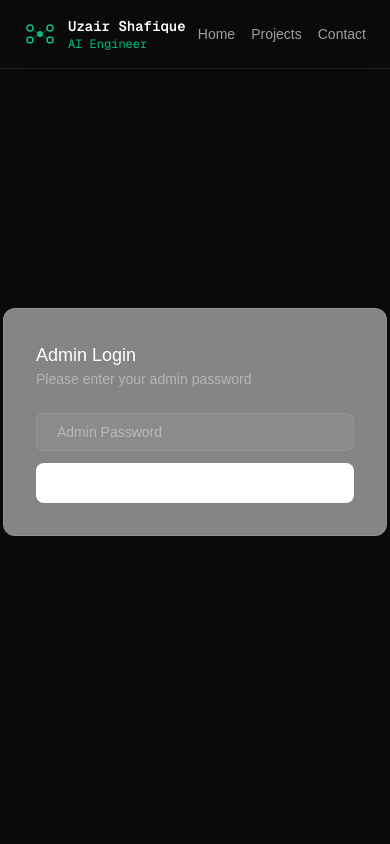
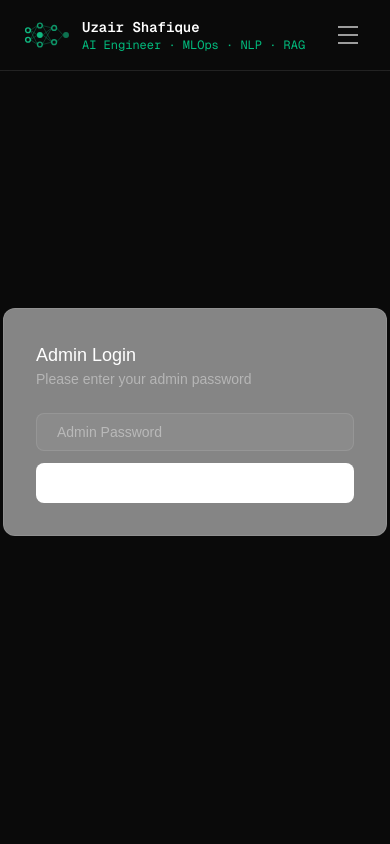
Before and after one commit to ozairshafique/ai-engineer-portfolio, a Next.js app: page /admin in a window 390 px wide. Shown: the top 844 px of the page. Built offline with nearby package versions, Linux system fonts and the light colour scheme.

Commit message:
Enhance Navbar component with responsive design and improved logo SVG

```diff
--- a/components/Navbar.tsx
+++ b/components/Navbar.tsx
@@ -1,53 +1,186 @@
+"use client";
 import Link from "next/link";
+import NavLinks from "./NavLinks";
+import { useState } from "react";
+import { link } from "fs";
 
 function NeuralLogo() {
   return (
-    <svg width="32" height="32" viewBox="0 0 32 32" fill="none">
-      <circle cx="6" cy="10" r="3" stroke="#10b981" strokeWidth="1.5" />
-      <circle cx="6" cy="22" r="3" stroke="#10b981" strokeWidth="1.5" />
-      <circle cx="16" cy="16" r="3" fill="#10b981" />
-      <circle cx="26" cy="10" r="3" stroke="#10b981" strokeWidth="1.5" />
-      <circle cx="26" cy="22" r="3" stroke="#10b981" strokeWidth="1.5" />
+    <svg width="46" height="38" viewBox="0 0 38 32" fill="none">
+      {/* Input layer */}
+      <circle cx="3" cy="12" r="2" stroke="#10b981" strokeWidth="1.2" />
+      <circle cx="3" cy="20" r="2" stroke="#10b981" strokeWidth="1.2" />
+      {/* Hidden layer 1 */}
+      <circle
+        cx="13"
+        cy="8"
+        r="2"
+        stroke="#10b981"
+        strokeWidth="1.2"
+        opacity="0.8"
+      />
+      <circle cx="13" cy="16" r="2.5" fill="#10b981" />
+      <circle
+        cx="13"
+        cy="24"
+        r="2"
+        stroke="#10b981"
+        strokeWidth="1.2"
+        opacity="0.8"
+      />
+      {/* Hidden layer 2 */}
+      <circle
+        cx="25"
+        cy="10"
+        r="2"
+        stroke="#10b981"
+        strokeWidth="1.2"
+        opacity="0.8"
+      />
+      <circle
+        cx="25"
+        cy="22"
+        r="2"
+        stroke="#10b981"
+        strokeWidth="1.2"
+        opacity="0.8"
+      />
+      {/* Output layer */}
+      <circle cx="35" cy="16" r="2.5" fill="#10b981" opacity="0.6" />
+      {/* Connections — input to hidden 1 */}
       <line
-        x1="9"
-        y1="11"
-        x2="13"
-        y2="15"
+        x1="5"
+        y1="12"
+        x2="11"
+        y2="8"
         stroke="#10b981"
-        strokeWidth="1"
-        opacity="0.5"
+        strokeWidth="0.7"
+        opacity="0.35"
       />
       <line
-        x1="9"
-        y1="21"
-        x2="13"
-        y2="17"
+        x1="5"
+        y1="12"
+        x2="11"
+        y2="16"
         stroke="#10b981"
-        strokeWidth="1"
-        opacity="0.5"
+        strokeWidth="0.7"
+        opacity="0.35"
       />
       <line
-        x1="19"
-        y1="15"
-        x2="23"
-        y2="11"
+        x1="5"
+        y1="12"
+        x2="11"
+        y2="24"
         stroke="#10b981"
-        strokeWidth="1"
-        opacity="0.5"
+        strokeWidth="0.7"
+        opacity="0.35"
       />
       <line
-        x1="19"
-        y1="17"
+        x1="5"
+        y1="20"
+        x2="11"
+        y2="8"
+        stroke="#10b981"
+        strokeWidth="0.7"
+        opacity="0.35"
+      />
+      <line
+        x1="5"
+        y1="20"
+        x2="11"
+        y2="16"
+        stroke="#10b981"
+        strokeWidth="0.7"
+        opacity="0.35"
+      />
+      <line
+        x1="5"
+        y1="20"
+        x2="11"
+        y2="24"
+        stroke="#10b981"
+        strokeWidth="0.7"
+        opacity="0.35"
+      />
+      {/* Connections — hidden 1 to hidden 2 */}
+      <line
+        x1="15"
+        y1="8"
         x2="23"
-        y2="21"
+        y2="10"
         stroke="#10b981"
-        strokeWidth="1"
-        opacity="0.5"
+        strokeWidth="0.7"
+        opacity="0.35"
+      />
+      <line
+        x1="15"
+        y1="8"
+        x2="23"
+        y2="22"
+        stroke="#10b981"
+        strokeWidth="0.7"
+        opacity="0.35"
+      />
+      <line
+        x1="15.5"
+        y1="16"
+        x2="23"
+        y2="10"
+        stroke="#10b981"
+        strokeWidth="0.7"
+        opacity="0.35"
+      />
+      <line
+        x1="15.5"
+        y1="16"
+        x2="23"
+        y2="22"
+        stroke="#10b981"
+        strokeWidth="0.7"
+        opacity="0.35"
+      />
+      <line
+        x1="15"
+        y1="24"
+        x2="23"
+        y2="10"
+        stroke="#10b981"
+        strokeWidth="0.7"
+        opacity="0.35"
+      />
+      <line
+        x1="15"
+        y1="24"
+        x2="23"
+        y2="22"
+        stroke="#10b981"
+        strokeWidth="0.7"
+        opacity="0.35"
+      />
+      {/* Connections — hidden 2 to output */}
+      <line
+        x1="27"
+        y1="10"
+        x2="32.5"
+        y2="16"
+        stroke="#10b981"
+        strokeWidth="0.7"
+        opacity="0.35"
+      />
+      <line
+        x1="27"
+        y1="22"
+        x2="32.5"
+        y2="16"
+        stroke="#10b981"
+        strokeWidth="0.7"
+        opacity="0.35"
       />
     </svg>
   );
 }
 export default function Navbar() {
+  const [display, setDisplay] = useState(false);
   return (
     <nav className="fixed top-0 left-0 right-0 z-50 border-b border-white/10 bg-[#1a1a1a]/10 backdrop-blur-md">
       <div className="max-w-5xl mx-auto flex items-center justify-between py-4 px-6">
@@ -58,25 +191,48 @@ export default function Navbar() {
               Uzair Shafique
             </div>
             <div className="text-xs text-emerald-500 font-mono">
-              AI Engineer
+              AI Engineer · MLOps · NLP · RAG
             </div>
           </div>
         </Link>
-        <div className="space-x-4 text-sm gap-6 text-white/60">
-          <Link href="/" className="hover:text-white transition-colors">
-            Home
-          </Link>
-          <Link href="/projects" className="hover:text-white transition-colors">
-            Projects
-          </Link>
-          <Link
-            href="mailto:uzairi_11@hotmail.com"
-            className="hover:text-white transition-colors"
-          >
-            Contact
-          </Link>
+        <div className="hidden md:flex">
+          <NavLinks />
         </div>
+        <button
+          className="md:hidden flex flex-col gap-1.5 p-2"
+          onClick={() => setDisplay(!display)}
+        >
+          <span
+            className={`w-5 h-0.5 bg-white/60 transition-all ${display ? "rotate-45 translate-y-2" : ""}`}
+          ></span>
+          <span
+            className={`w-5 h-0.5 bg-white/60 transition-all ${display ? "opacity-0" : ""}`}
+          ></span>
+          <span
+            className={`w-5 h-0.5 bg-white/60 transition-all ${display ? "-rotate-45 -translate-y-2" : ""}`}
+          ></span>
+        </button>
       </div>
+      {/* Mobile menu */}
+      {display && (
+        <div className="md:hidden border-t border-white/10 bg-[#1a1a1a]/10 backdrop-blur-md">
+          {[
+            { href: "/", label: "Home" },
+            { href: "/#about", label: "About" },
+            { href: "/#experience", label: "Experience" },
+            { href: "/projects", label: "Projects" },
+            { href: "/#contact", label: "Contact" },
+          ].map((link) => (
+            <Link
+              key={link.href}
+              href={link.href}
+              className="block py-2 px-4 text-white/60 hover:text-white transition-colors"
+            >
+              {link.label}
+            </Link>
+          ))}
+        </div>
+      )}
     </nav>
   );
 }
```
